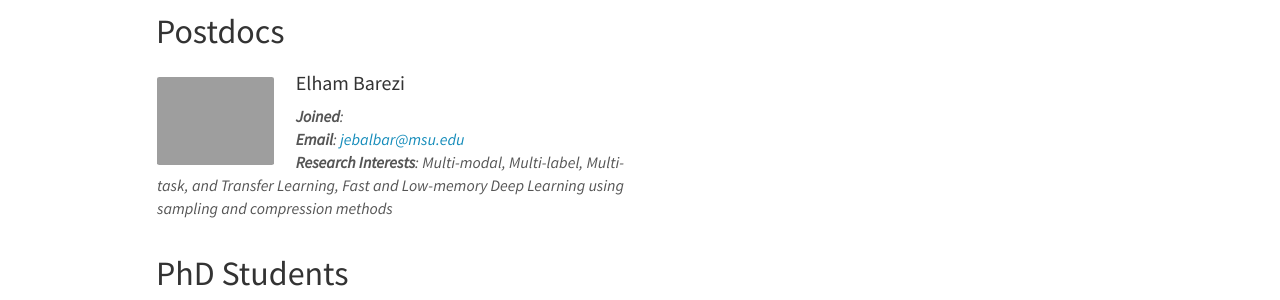
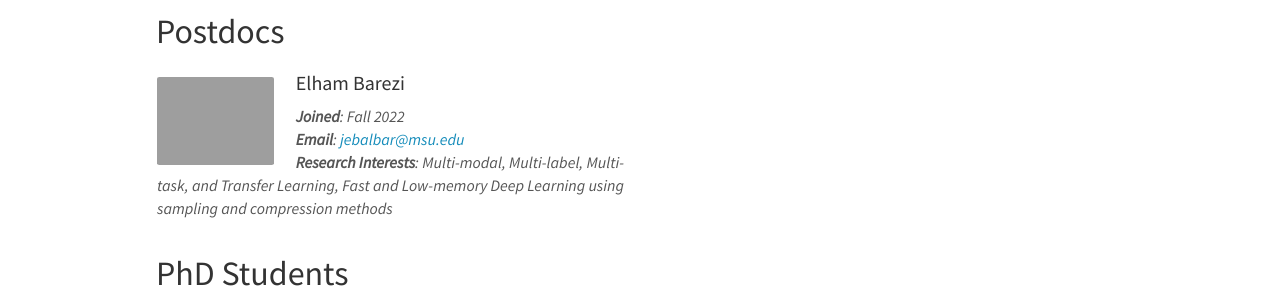
Before and after one commit to HLR/HLR.github.io, a Jekyll site: the page built from _pages/team.md, in a window 1280 px wide and 900 px high, scrolled down 1260 px. Shown: the part 154-454 px from the top of the window. Built offline with Jekyll 4.4.1, drawn with Linux system fonts in a browser that asks for light colours; nearby versions of some CDN libraries.

Commit message:
post-doc

```diff
--- a/_data/postdocs.yml
+++ b/_data/postdocs.yml
@@ -9,3 +9,4 @@
    research_interest: Multi-modal, Multi-label, Multi-task, and Transfer Learning, Fast and Low-memory Deep Learning using sampling and compression methods
    email: jebalbar@msu.edu
    webpage: https://www.linkedin.com/in/elham-barezi-15272453/
+   joined: Fall 2022
```
